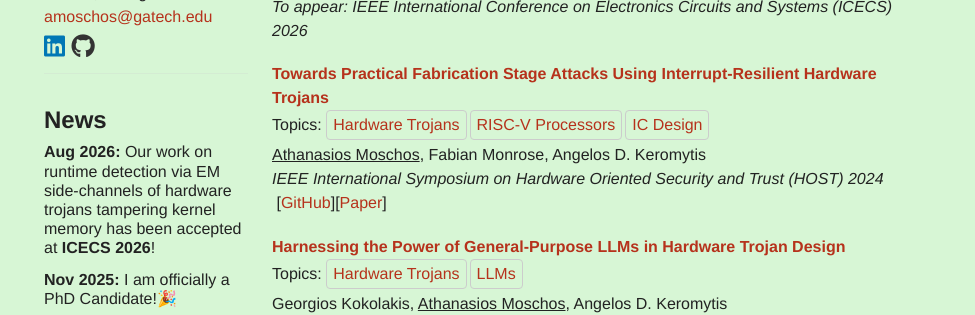
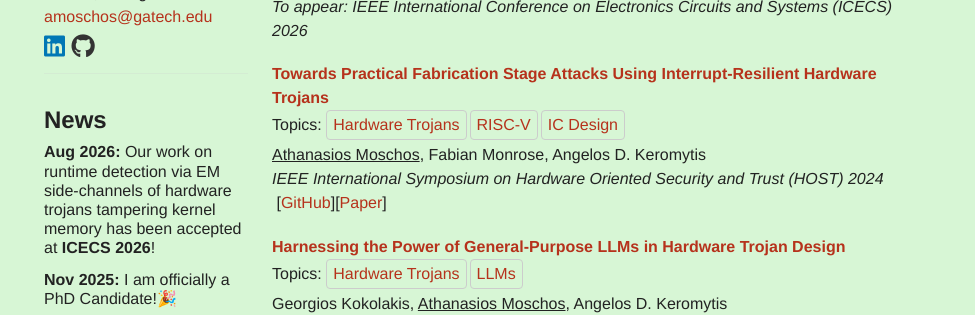
Before and after one commit to 0ena/0ena.github.io, a Jekyll site: the page built from index.md, in a window 1280 px wide. Shown: the part 443-758 px from the top of the page, without its empty margins (152-1127 px from the left). Built offline with Jekyll 4.4.1, drawn with Linux system fonts in a browser that asks for light colours; nearby versions of some CDN libraries.

Commit message:
Update RISC-V topic name in research.yml

```diff
--- a/_data/research.yml
+++ b/_data/research.yml
@@ -16,7 +16,7 @@ pubs:
       selected: true
       topics:
           - "Hardware Trojans"
-          - "RISC-V Processors"
+          - "RISC-V"
           - "IC Design"
       media:
         - name: "GitHub"
```
